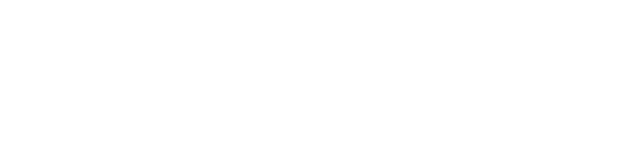
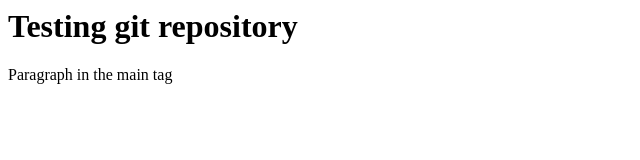
Before and after one commit to pragmatist2015/front-end-web-ui, a plain HTML site: page index.html in a window 1280 px wide. Shown: the whole page, without its empty margins (0-640 px from the left). Drawn offline with Linux system fonts and the light colour scheme.

Commit message:
second commit first index.html edit and templates folder added to master branch 8:20 4-2-2020

```diff
--- a/index.html
+++ b/index.html
@@ -6,6 +6,9 @@
     <title></title>
   </head>
   <body>
-
+      <main>
+        <h1>Testing git repository</h1>
+        <p>Paragraph in the main tag<p>
+      </main>
   </body>
 </html>
```
Also changed, not shown: templates/test.html (added).
